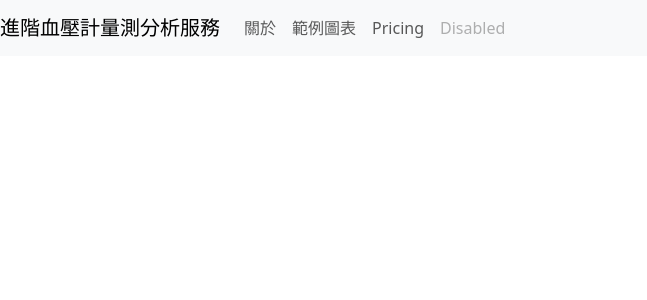
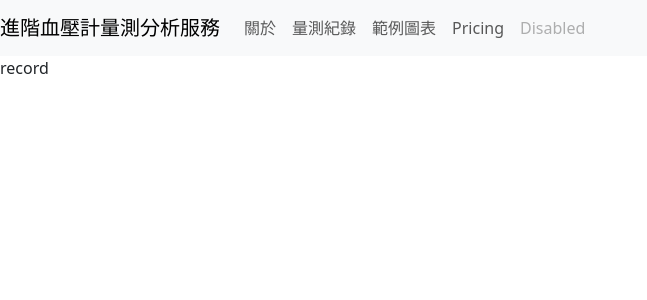
Before and after one commit to bluerainhouse/hrdata_vue, a Vue app: page /record in a window 1280 px wide. Shown: the top 300 px of the page, without its empty margins (0-647 px from the left). Built offline with nearby package versions, Linux system fonts and the light colour scheme.

Commit message:
record view

```diff
--- a/src/App.vue
+++ b/src/App.vue
@@ -1,8 +1,8 @@
 <template>
   <nav class="navbar navbar-expand-lg navbar-light bg-light">
-    <router-link to="/" class="navbar-brand"
-      >進階血壓計量測分析服務</router-link
-    >
+    <router-link to="/" class="navbar-brand">
+      進階血壓計量測分析服務
+    </router-link>
     <button
       class="navbar-toggler"
       type="button"
@@ -16,13 +16,16 @@
     </button>
     <div class="collapse navbar-collapse" id="navbarNav">
       <ul class="navbar-nav">
-        <li class="nav-item active">
+        <li class="nav-item">
           <router-link to="/about" class="nav-link">關於</router-link>
         </li>
         <li class="nav-item">
-          <router-link to="/graph-example" class="nav-link"
-            >範例圖表</router-link
-          >
+          <router-link to="/record" class="nav-link">量測紀錄</router-link>
+        </li>
+        <li class="nav-item">
+          <router-link to="/graph-example" class="nav-link">
+            範例圖表
+          </router-link>
         </li>
         <li class="nav-item">
           <a class="nav-link" href="#">Pricing</a>
@@ -33,8 +36,9 @@
             href="#"
             tabindex="-1"
             aria-disabled="true"
-            >Disabled</a
           >
+            Disabled
+          </a>
         </li>
       </ul>
     </div>
--- a/src/router/index.js
+++ b/src/router/index.js
@@ -2,6 +2,7 @@ import { createRouter, createWebHistory } from "vue-router";
 import HomeView from "../views/HomeView.vue";
 import AboutView from "../views/AboutView.vue";
 import GraphExampleView from "../views/GraphExampleView.vue";
+import RecordView from "../views/RecordView.vue";
 
 const routes = [
   {
@@ -19,6 +20,11 @@ const routes = [
     name: "graph-example",
     component: GraphExampleView,
   },
+  {
+    path: "/record",
+    name: "record",
+    component: RecordView,
+  },
 ];
 
 const router = createRouter({
--- /dev/null
+++ b/src/views/RecordView.vue
@@ -0,0 +1,3 @@
+<template>
+  <div>record</div>
+</template>
```
